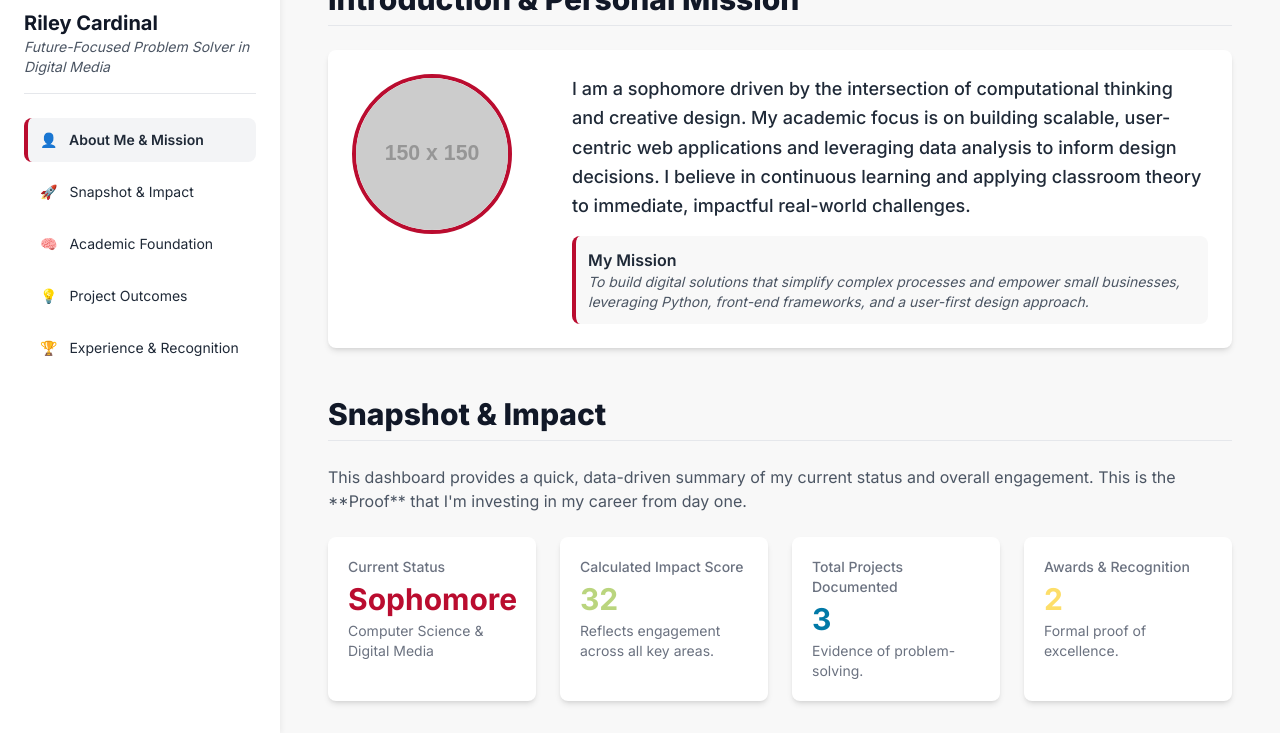
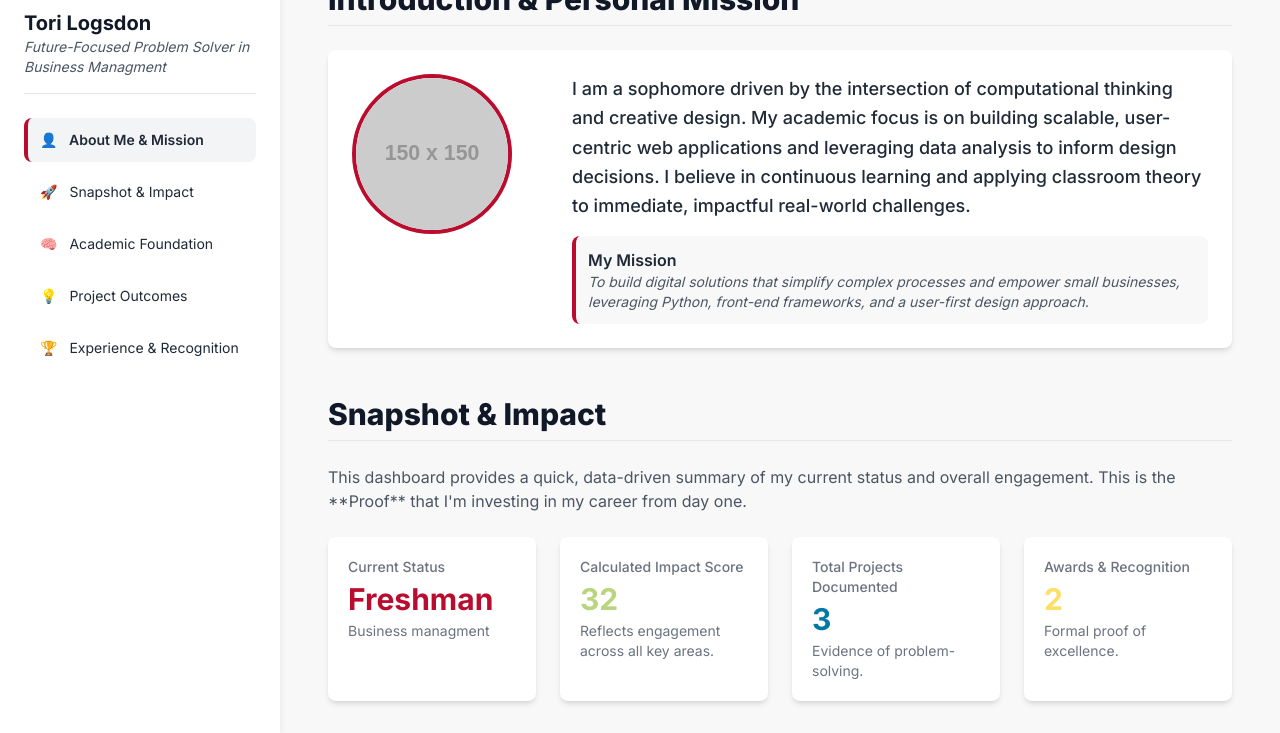
Before and after one commit to ToriLogsdon/pbl-portfolio, a plain HTML site: page index.html in a window 1280 px wide. Shown: the part 67-800 px from the top of the page. Drawn offline with nearby package versions, Linux system fonts and the light colour scheme; placeholder pictures from the web are drawn by us.

Commit message:
Update index.html

```diff
--- a/index.html
+++ b/index.html
@@ -255,11 +255,11 @@ CONFIRMATION: NO SVG graphics used. NO Mermaid JS used. -->
 
         // 1.1 PROFILE & BRANDING VARIABLES (REQUIRED)
         const profileData = {
-            studentName: "Riley Cardinal",
-            tagline: "Future-Focused Problem Solver in Digital Media",
-            currentYear: "Sophomore", // Freshman, Sophomore, Junior, Senior
-            major: "Computer Science & Digital Media",
-            gpa: 3.85,
+            studentName: "Tori Logsdon",
+            tagline: "Future-Focused Problem Solver in Business Managment",
+            currentYear: "Freshman", // Freshman, Sophomore, Junior, Senior
+            major: "Business managment",
+            gpa: 3.75,
             impactScoreMultiplier: 10, // Adjusts how much projects/awards count towards total impact
 
             // --- INTRODUCTION & BRANDING FIELDS ---
```
